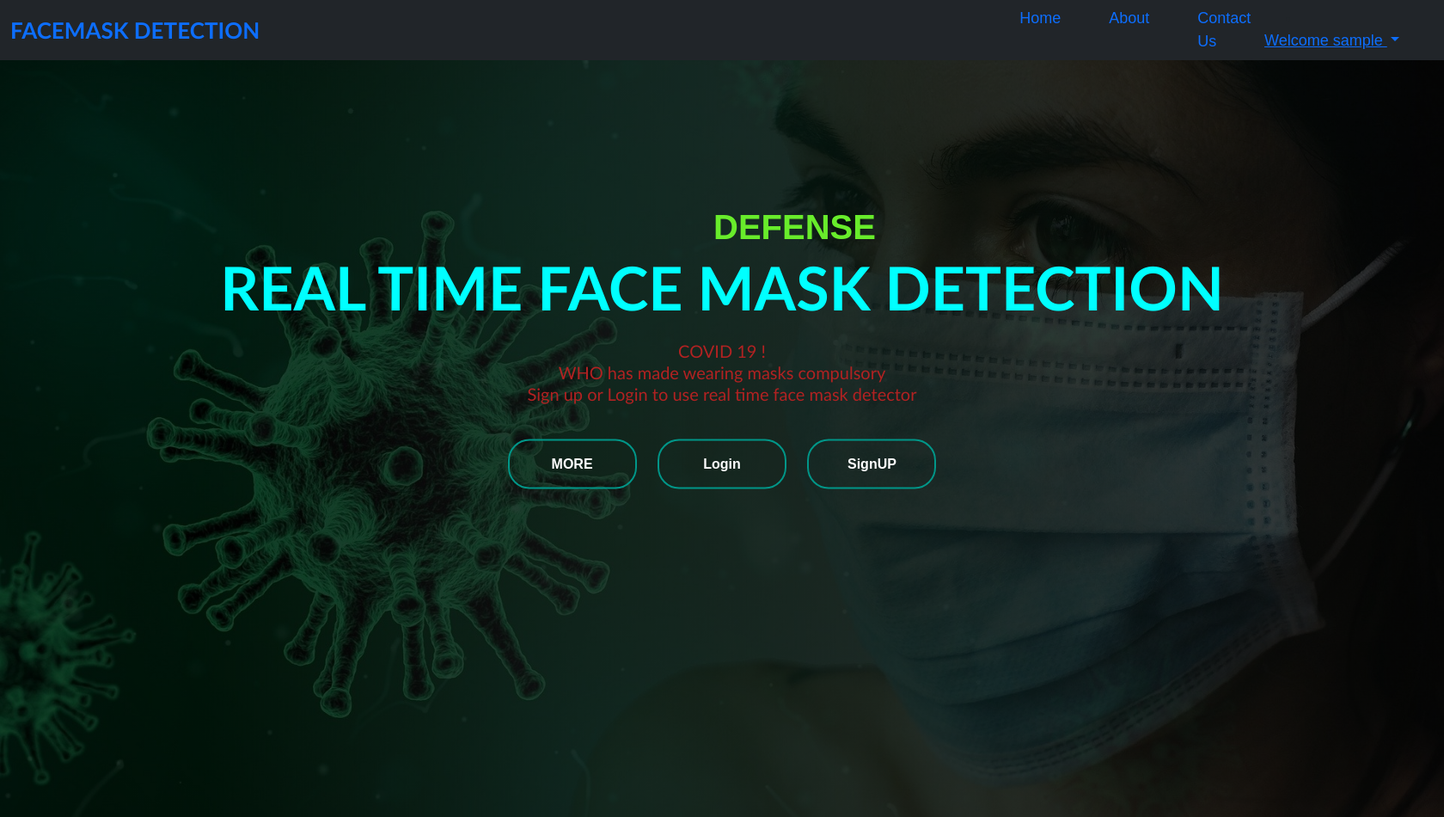
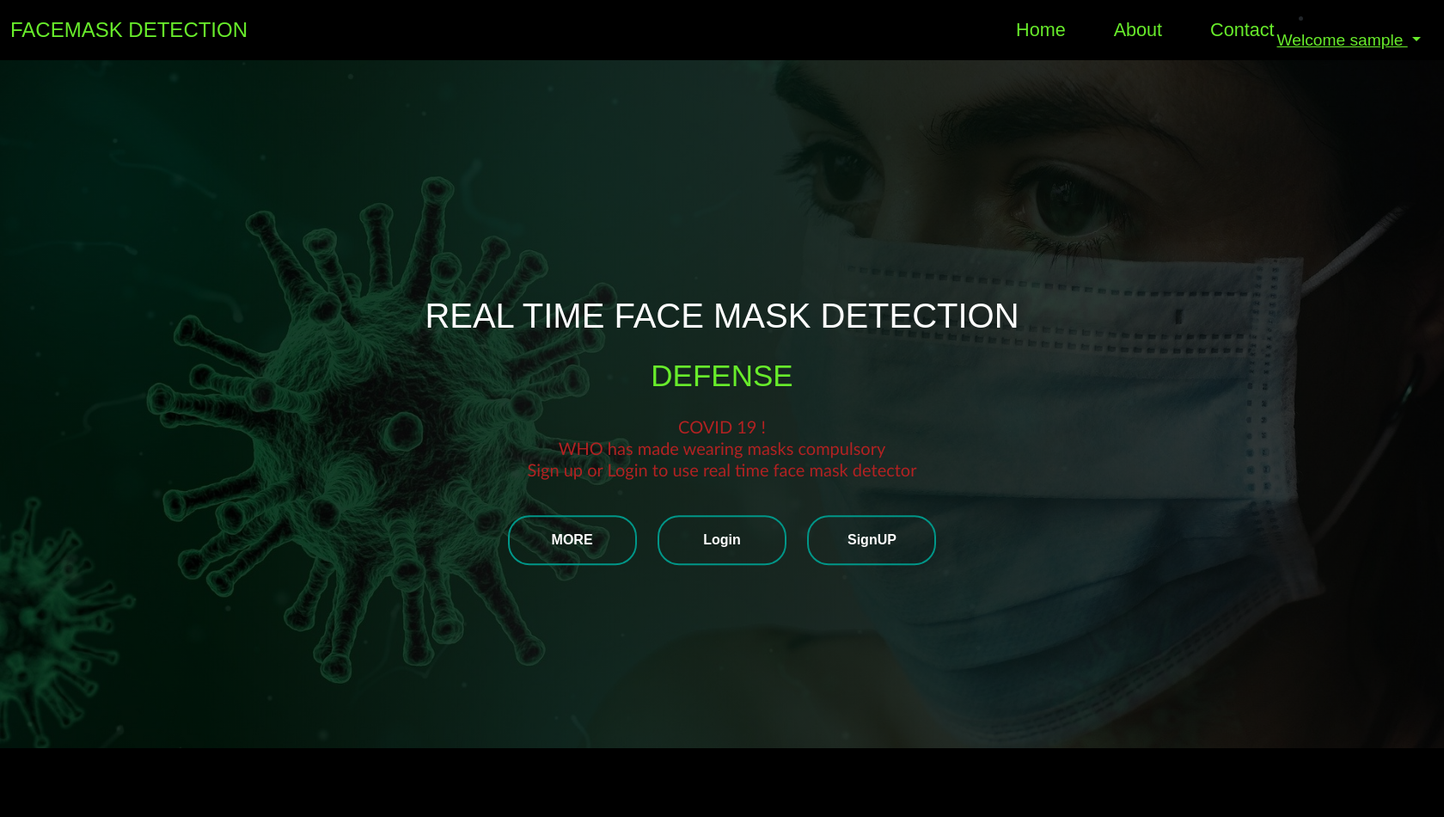
Before and after one commit to Ripunjay42/Facemask_detector, a Django app: page / in a window 1680 px wide. Shown: the whole page at 86% size. After the commit the page ends 870 px from the top, so only its background shows below. Run offline with Django 3.2, Linux system fonts and the light colour scheme; the visitor is signed in with stand-in values (Sample User, id 1).

Commit message:
Add files via upload

```diff
--- /dev/null
+++ b/static1/a.txt
@@ -0,0 +1,2 @@
+my name is ripunjay
+static file
--- a/templates/base.html
+++ b/templates/base.html
@@ -6,7 +6,7 @@
     <meta name="viewport" content="width=device-width, initial-scale=1">
     <!-- Bootstrap CSS -->
     <link href="https://cdn.jsdelivr.net/npm/bootstrap@5.1.3/dist/css/bootstrap.min.css" rel="stylesheet" integrity="sha384-1BmE4kWBq78iYhFldvKuhfTAU6auU8tT94WrHftjDbrCEXSU1oBoqyl2QvZ6jIW3" crossorigin="anonymous">
-    <link rel="stylesheet" href="/static/style.css">
+    <link rel="stylesheet" href="/static1/style.css">
     <!-- <script src="/static/script.js"></script> -->
     <title>{% block title %}{% endblock title %} |ripunjay</title>
     <style>
@@ -29,16 +29,40 @@
     font-size: 30px;
     font-weight:bolder;
     }
-    .navbar-brand{
+    .navbar-toggler{
+      width: 60px;
+      height: 30px;
+      background: rgb(104, 236, 43);
+      text-align: center;
+      font-size:0.9rem;
+    }
+    /* .ddown{
+      width: 60px;
+      height: 30px;
+      background: rgb(104, 236, 43);
+      text-align: center;
+      font-size:0.9rem;
+    } */
+    .banner{
+			  display: block;
+			  position: absolute;
+			  width: 100%;
+			  height: 100%;
+        background-image: linear-gradient(rgba(0,0,0,0.75),rgba(0,0,0,0.75)), url(/static1/img/mm2.jpg);
+        background-size: cover;
+        background-attachment: fixed;
+        background-position: center;
+        background-repeat: no-repeat;
+    }
+    .navbar{
+      background-color:black;
+    }
+    /* .navbar-brand{
           font-weight: bolder;
           font-family:'Gill Sans', 'Gill Sans MT', Calibri, 'Trebuchet MS', sans-serif;
           padding-left: 0;
           padding-right:840px;
-    }
-    .navbar-nav > li{
-          font-weight:normal;
-          font-family:'Gill Sans', 'Gill Sans MT', Calibri, 'Trebuchet MS', sans-serif;
-    }
+    }*/
     /* .alert{
       background-color: cadetblue;
       height: 10px;
@@ -47,30 +71,30 @@
     {% block head %}{% endblock head %}
   </head>
   <body>
-    <nav class="navbar navbar-expand-sm navbar-collapse bg-dark">
+      <nav class="navbar navbar-expand-sm navbar-light">
         <div class="container-fluid">
-          <a class="navbar-brand" href="#">FACEMASK DETECTION</a>
+          <a class="navbar-brand" style="color:rgb(104, 236, 43);font-size: x-large;" href="#">FACEMASK DETECTION</a>
           <button class="navbar-toggler" type="button" data-bs-toggle="collapse" data-bs-target="#navbarSupportedContent" aria-controls="navbarSupportedContent" aria-expanded="false" aria-label="Toggle navigation">
-            <span class="navbar-toggler-icon"></span>
+            <i class="fas fa-bars"></i>menu
           </button>
           <div class="collapse navbar-collapse" id="navbarSupportedContent">
             <ul class="navbar-nav me-auto mb-2 mb-lg-0">
               <li class="nav-item {% block homeactive %} {% endblock homeactive %}" >
-                <a class="nav-link active" aria-current="page" href="/home">Home</a>
+                <a class="nav-link active" style="color:rgb(104, 236, 43);font-size:larger;"  aria-current="page" href="/home">Home</a>
               </li>
               <li class="nav-item {% block aboutactive %} {% endblock aboutactive %}">
-                <a class="nav-link" href="/about">About</a>
+                <a class="nav-link" style="color:rgb(104, 236, 43);font-size:larger;"  href="/about">About</a>
               </li>
               <li class="nav-item {% block contactactive %} {% endblock contactactive %}">
-                <a class="nav-link" href="/contact">Contact Us</a>
+                <a class="nav-link" style="color:rgb(104, 236, 43);font-size:larger;" href="/contact">Contact</a>
               </li>
             </ul>
             {% if user.is_authenticated %}
             <li class="nav-item dropdown mr-2">
-              <a class="nav-li dropdown-toggle" href="#" id="navbarDropdown" role="button" data-bs-toggle="dropdown" aria-expanded="false">
+              <a class="nav-li dropdown-toggle" style="color:rgb(104, 236, 43);font-size:larger;" href="#" id="navbarDropdown" role="button" data-bs-toggle="dropdown" aria-expanded="false">
                 Welcome {{request.user}}
               </a>
-              <ul class="dropdown-menu mr-2" aria-labelledby="navbarDropdown">
+              <ul class="dropdown-menu" aria-labelledby="navbarDropdown">
                 <li><a class="dropdown-item" href="/logout">Logout</a></li>
               </ul>
               {% else %}
@@ -80,7 +104,7 @@
             </button>
              <!-- Button trigger signup modal -->
           <button type="button" class="btn btn-success mx-2" data-bs-toggle="modal" data-bs-target="#signupModal">
-          SignUP
+              SignUP
           </button>
           {% endif %}
           </div>
@@ -158,6 +182,7 @@
     </div>
   </div>
 </div>
+
 <!-- {% if messages %}
 {% for message in messages %}
 <div class="alert alert-{{ message.tags }} alert-dismissible fade show" role="alert">
--- a/templates/home.html
+++ b/templates/home.html
@@ -1,6 +1,7 @@
 {% extends 'base.html' %}
 {% block title %}home{% endblock title %}
 {% block head %}
+<meta name="viewport" content="width=device-width, initial-scale=1.0">
 <!-- <script src="https://ajax.googleapis.com/ajax/libs/jquery/3.5.1/jquery.min.js"></script>
 <script src="/static/script.jss"></script>
     <script>
@@ -11,26 +12,33 @@
       });
       </script>  -->
       <style>
-        .change-content{
+        .change-content {
           text-align: center;
         }
         .change-content:after{
             content: '';
             animation: changetext 6S infinite linear;
             color: rgb(104, 236, 43);
-            padding-left: 830px;
-            font-size: 40px;
-            font-weight: bolder;
+            /* padding-left: 830px; */
+            font-size: 35px;
+            font-weight:400;
+            text-align: center;
         }
         @keyframes changetext {
           0% {content: "DEFENSE";}
           60%{content: "PROTECTION";}
           100%{content: "SAFETY";}
         }
+        .content{
+          width: 100%;
+          position:absolute;
+          top:50%;
+          transform: translateY(-50%);
+          text-align: center;
+          color:#fff;
+       }
         .content h1{
-          color: aqua;
-          font-weight: bolder;
-          font-family:'Gill Sans', 'Gill Sans MT', Calibri, 'Trebuchet MS', sans-serif;
+            font-size: 40px;
         }
         .content p{
           color:firebrick;
@@ -71,16 +79,17 @@
     </div>-->
     <div class="banner">
       <div class="content">
-        <h1>REAL TIME FACE MASK DETECTION<span class="change-content">  </span></h1>
+        <h1>REAL TIME FACE MASK DETECTION</h1>
+        <p><div class="change-content">  </div></p>
         <P>COVID 19 ! <br>WHO has made wearing masks compulsory<br>
-        Sign up or Login to use real time face mask detector</P>
+            Sign up or Login to use real time face mask detector</P>
           <div>
-            <a href="/about"><button type="button" class="btn1"><span></span>MORE</button></a>
+            <a href="/about"><button class="gg" type="button" class="btn1"><span class="gg1"></span>MORE</button></a>
             <!-- <a href="/contact"><button type="button"><span></span>CONTACT</button></a> -->
-            <button type="button"  data-bs-toggle="modal" data-bs-target="#loginModal">
-            <span></span>Login</button>
-            <button type="button" data-bs-toggle="modal" data-bs-target="#signupModal">
-            <span></span>SignUP</button>
+            <button type="button"  class="gg" data-bs-toggle="modal" data-bs-target="#loginModal">
+            <span clas="gg1"></span>Login</button>
+            <button class="gg"type="button" data-bs-toggle="modal" data-bs-target="#signupModal">
+            <span class="gg1"></span>SignUP</button>
           </div>
       </div>
     </div>
```
Also changed, not shown: static1/style.css (+20 -16 lines), templates/about.html (+34 -23 lines), templates/cemera.html (+40 -13 lines), templates/contact.html (+11 -2 lines), templates/gall.html (+36 -14 lines), templates/img.html (+36 -16 lines), static1/img/expert.png (added), static1/img/maskdetection.png (added), static1/img/mm2.jpg (added), 1 other file.
